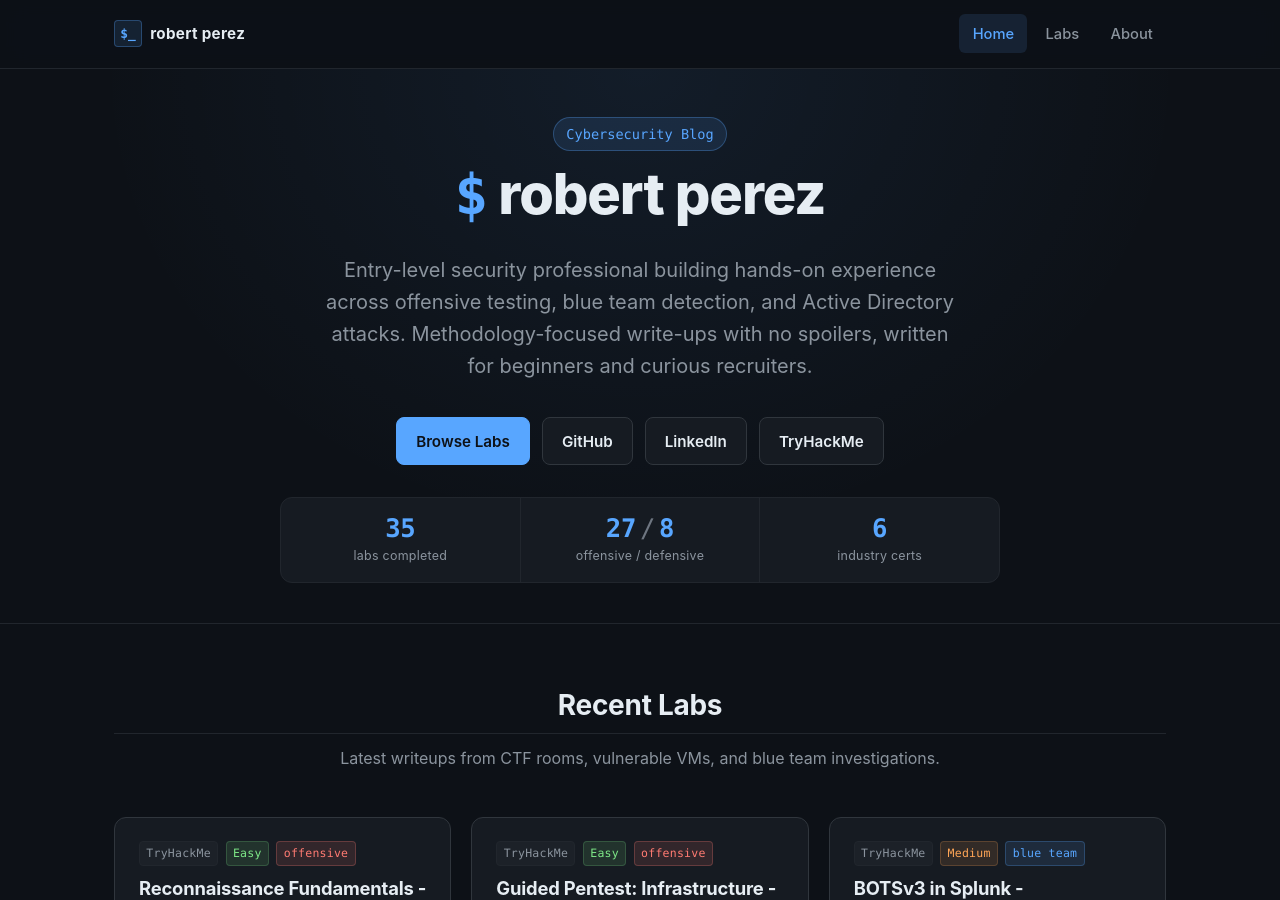
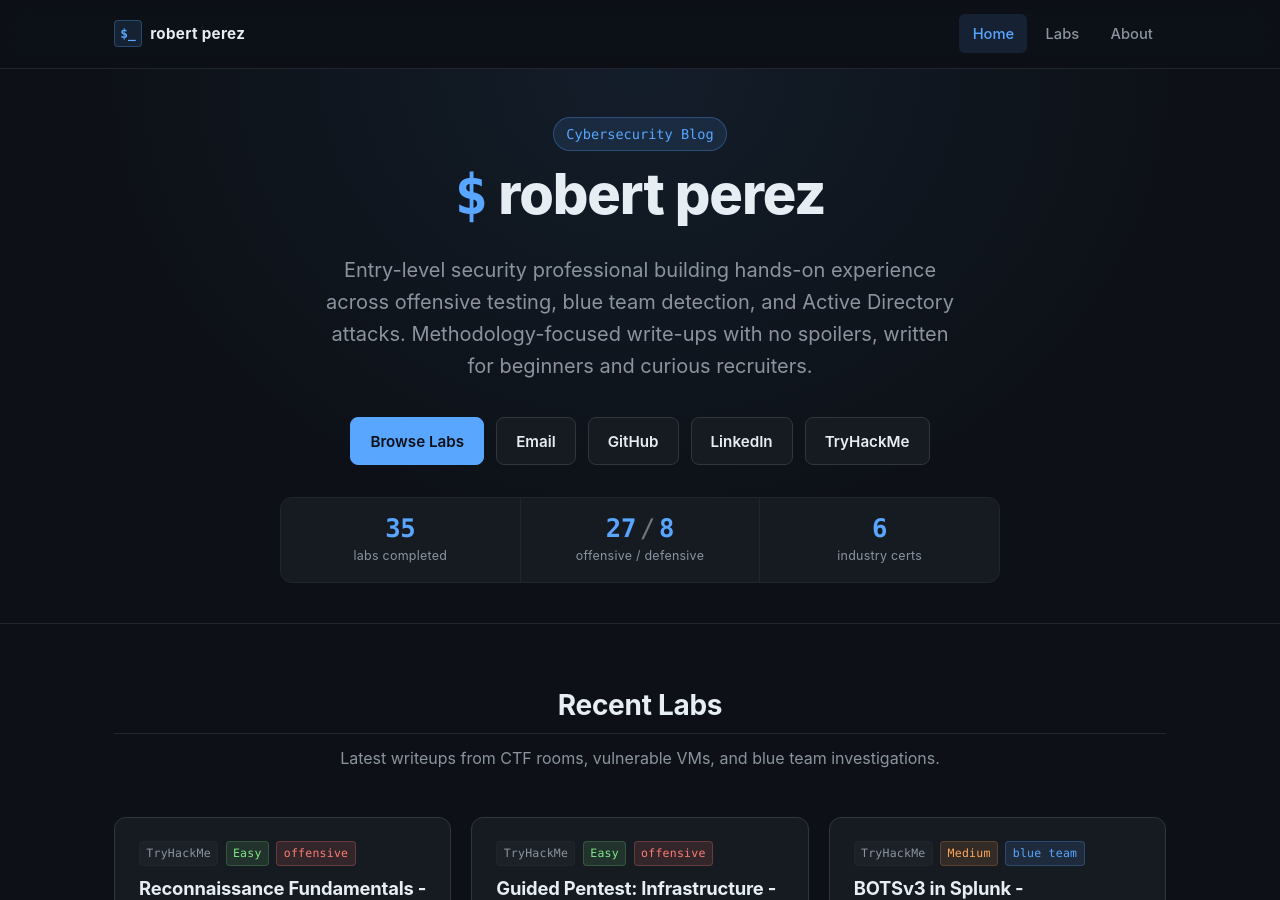
Before and after one commit to barrytd/barrytd.github.io, a Jekyll site: the page built from index.md, in a window 1280 px wide and 900 px high. Built offline with Jekyll 4.4.1, drawn with Linux system fonts in a browser that asks for light colours.

Commit message:
add email and resume buttons to the hero action row
email is a mailto: to the address in _config author.email. the resume
button renders only when /assets/resume.pdf actually exists in the repo
(guarded by a site.static_files lookup), so it never ships a broken
link. drop the pdf at that path and the button appears on the next build.

Co-Authored-By: Claude Fable 5 <noreply@anthropic.com>

```diff
--- a/_config.yml
+++ b/_config.yml
@@ -10,6 +10,9 @@ author:
   github: barrytd
   linkedin: robert-perezpereda
   tryhackme: bxrry
+  email: perezrobert0235249@gmail.com
+  # Drop a PDF at /assets/resume.pdf and the Resume button appears automatically.
+  resume: /assets/resume.pdf
 
 url: "https://barrytd.github.io"
 baseurl: ""
--- a/_layouts/home.html
+++ b/_layouts/home.html
@@ -16,6 +16,9 @@ layout: default
   </p>
   <div class="hero-actions">
     <a class="btn btn-primary" href="{{ '/labs/' | relative_url }}">Browse Labs</a>
+    <a class="btn" href="mailto:{{ site.author.email }}">Email</a>
+    {% assign resume_file = site.static_files | where: "path", site.author.resume | first %}
+    {% if resume_file %}<a class="btn" href="{{ site.author.resume | relative_url }}" target="_blank" rel="noopener">Resume</a>{% endif %}
     <a class="btn" href="https://github.com/{{ site.author.github }}" target="_blank" rel="noopener">GitHub</a>
     <a class="btn" href="https://www.linkedin.com/in/{{ site.author.linkedin }}/" target="_blank" rel="noopener">LinkedIn</a>
     <a class="btn" href="https://tryhackme.com/p/{{ site.author.tryhackme }}" target="_blank" rel="noopener">TryHackMe</a>
```
